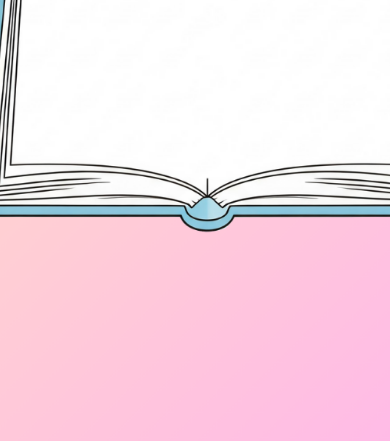
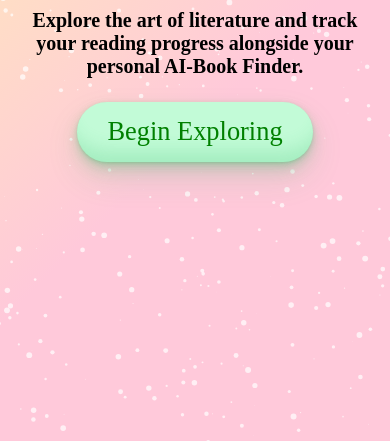
Before and after one commit to noor-i/Library, a plain HTML site: page root/pages/main.html in a window 390 px wide. Shown: the part 403-844 px from the top of the page. Drawn offline with nearby package versions, Linux system fonts and the light colour scheme; a web font is replaced by a local one.

Commit message:
mainpage text responsive + added particle.js effects

```diff
--- a/root/assets/main.css
+++ b/root/assets/main.css
@@ -1,3 +1,9 @@
+*{
+    margin: 0px;
+    padding: 0px;
+    font-family: "Jersey 15", serif;
+}
+
 html, body {
     margin: 0px;
     padding: 0px;
@@ -5,21 +11,26 @@ html, body {
     width: 100%;
     background: linear-gradient(135deg, rgba(255,247,173,1) 0%, rgba(255,201,218,1) 59%);
     background-position: center;
+    background-repeat: repeat;
+    position: fixed;
     background-size: cover;
     background-repeat: no-repeat;
-    position: fixed;
-    font-family: "Jersey 15", serif;
     font-weight: 400;
     font-style: normal;
+}
+
+#particles-js {
+    position: absolute;
+    width: 100%;
+    height: 100vh;
+    top: 0;
+    left: 0;
+    z-index: -1; /* Ensure it's behind other elements */
 }
 
 .container{
     height: 100vh;
     width: 100%;
-    background-image: url(images/background.png);
-    position: fixed;
-    background-size: cover;
-    background-position:center;
 }
 
 .navbar{
@@ -76,6 +87,7 @@ html, body {
     display: flex;
     align-items: center;
     font-size: 20px;
+    white-space: nowrap; /* Prevent wrapping */
     color: rgb(227, 69, 12);
 }
 
@@ -103,18 +115,85 @@ html, body {
 
 .sidebar li{
     list-style: none;
-    margin: 20px 20px;
+    height: 50px;
     width: 100%;
+    padding-top: 10px;
 }
 
 .sidebar a{
     text-decoration: none;
     font-size: 20px;
     width: 100%;
+    height: 100%;
+    margin: 20px;
     color: rgb(227, 69, 12);
 }
 
-@media (max-width: 800px) {
+.sidebar li:not(:first-child):hover{
+    background-color: rgba(255, 255, 255, 0.3);
+}
+
+.main{
+    width: 90%;
+    margin: 32vh auto;
+    display: flex;
+    flex-direction: column;
+    align-items: center;
+    text-align: center;
+    gap: 1.5rem;
+}
+
+.main h1{
+    font-size: 4rem;
+}
+
+.main h2{
+    font-size: 2.5rem;
+}
+
+.main button {
+  background-color: #c2fbd7;
+  border-radius: 100px;
+  box-shadow: rgba(44, 187, 99, .2) 0 -25px 18px -14px inset,rgba(44, 187, 99, .15) 0 1px 2px,rgba(44, 187, 99, .15) 0 2px 4px,rgba(44, 187, 99, .15) 0 4px 8px,rgba(44, 187, 99, .15) 0 8px 16px,rgba(44, 187, 99, .15) 0 16px 32px;
+  color: green;
+  cursor: pointer;
+  display: inline-block;
+  padding: 0.9rem 1.9rem;
+  text-align: center;
+  text-decoration: none;
+  transition: all 250ms;
+  border: 0;
+  font-size: 1.65rem;
+  user-select: none;
+  -webkit-user-select: none;
+  touch-action: manipulation;
+}
+
+.main button:hover {
+  box-shadow: rgba(44,187,99,.35) 0 -25px 18px -14px inset,rgba(44,187,99,.25) 0 1px 2px,rgba(44,187,99,.25) 0 2px 4px,rgba(44,187,99,.25) 0 4px 8px,rgba(44,187,99,.25) 0 8px 16px,rgba(44,187,99,.25) 0 16px 32px;
+  transform: scale(1.05) rotate(-1deg);
+}
+
+
+@media (max-width: 700px){
+    .main h1{
+        font-size: 45px;
+    }
+    .main h2{
+        font-size: 25px;
+    }
+}
+
+@media (max-width: 500px){
+    .main h1{
+        font-size: 30px;
+    }
+    .main h2{
+        font-size: 20px;
+    }
+}
+
+@media (max-width: 850px) {
     .hideOnMobile{
         display: none;
     }
--- /dev/null
+++ b/root/assets/particlesjs-config.json
@@ -0,0 +1,110 @@
+{
+  "particles": {
+    "number": {
+      "value": 492,
+      "density": {
+        "enable": false,
+        "value_area": 10000
+      }
+    },
+    "color": {
+      "value": "#ffffff"
+    },
+    "shape": {
+      "type": "circle",
+      "stroke": {
+        "width": 0,
+        "color": "#000000"
+      },
+      "polygon": {
+        "nb_sides": 10
+      },
+      "image": {
+        "src": "img/github.svg",
+        "width": 100,
+        "height": 100
+      }
+    },
+    "opacity": {
+      "value": 0.7,
+      "random": false,
+      "anim": {
+        "enable": false,
+        "speed": 1,
+        "opacity_min": 0.1,
+        "sync": false
+      }
+    },
+    "size": {
+      "value": 3,
+      "random": true,
+      "anim": {
+        "enable": false,
+        "speed": 40,
+        "size_min": 0.1,
+        "sync": false
+      }
+    },
+    "line_linked": {
+      "enable": false,
+      "distance": 150,
+      "color": "#ffffff",
+      "opacity": 0,
+      "width": 1
+    },
+    "move": {
+      "enable": true,
+      "speed": 1.603412060865523,
+      "direction": "none",
+      "random": false,
+      "straight": false,
+      "out_mode": "out",
+      "bounce": false,
+      "attract": {
+        "enable": false,
+        "rotateX": 600,
+        "rotateY": 561.194221302933
+      }
+    }
+  },
+  "interactivity": {
+    "detect_on": "canvas",
+    "events": {
+      "onhover": {
+        "enable": false,
+        "mode": "grab"
+      },
+      "onclick": {
+        "enable": true,
+        "mode": "push"
+      },
+      "resize": true
+    },
+    "modes": {
+      "grab": {
+        "distance": 400,
+        "line_linked": {
+          "opacity": 1
+        }
+      },
+      "bubble": {
+        "distance": 400,
+        "size": 40,
+        "duration": 2,
+        "opacity": 8,
+        "speed": 3
+      },
+      "repulse": {
+        "distance": 0,
+        "duration": 0.4
+      },
+      "push": {
+        "particles_nb": 4
+      },
+      "remove": {
+        "particles_nb": 2
+      }
+    }
+  },
+  "retina_detect": true
+}
--- a/root/js/main.js
+++ b/root/js/main.js
@@ -17,3 +17,8 @@ function closeSidebar() {
     navBar.style.display = 'flex';
 }
 exitLogo.addEventListener("click", closeSidebar);
+
+// Background particle floaters animation code
+particlesJS.load('particles-js', '../assets/particlesjs-config.json', function() {
+    console.log('particles.js loaded - callback');
+});
--- a/root/pages/main.html
+++ b/root/pages/main.html
@@ -11,6 +11,7 @@
 </head>
 <body>
     <div class="container">
+        <div id="particles-js"></div>
         <div class="navbar">
             <div class="website-name">
                 <img src="../assets/images/logo.png" class="logo">
@@ -31,7 +32,13 @@
             <li><a href="../pages/library.html">Library</a></li>
             <li><a href="../pages/discover.html">AI-Book Finder</a></li>
         </ul>
+        <div class="main">
+            <h1>Welcome to your Virtual Library.</h2>
+            <h2>Explore the art of literature and track your reading progress alongside your personal AI-Book Finder.</h2>
+            <button class="begin-btn">Begin Exploring</button>
+        </div>
     </div>
-<script src="../js/main.js"></script>
+    <script src="https://cdn.jsdelivr.net/particles.js/2.0.0/particles.min.js"></script>
+    <script src="../js/main.js"></script>
 </body>
 </html>
```
